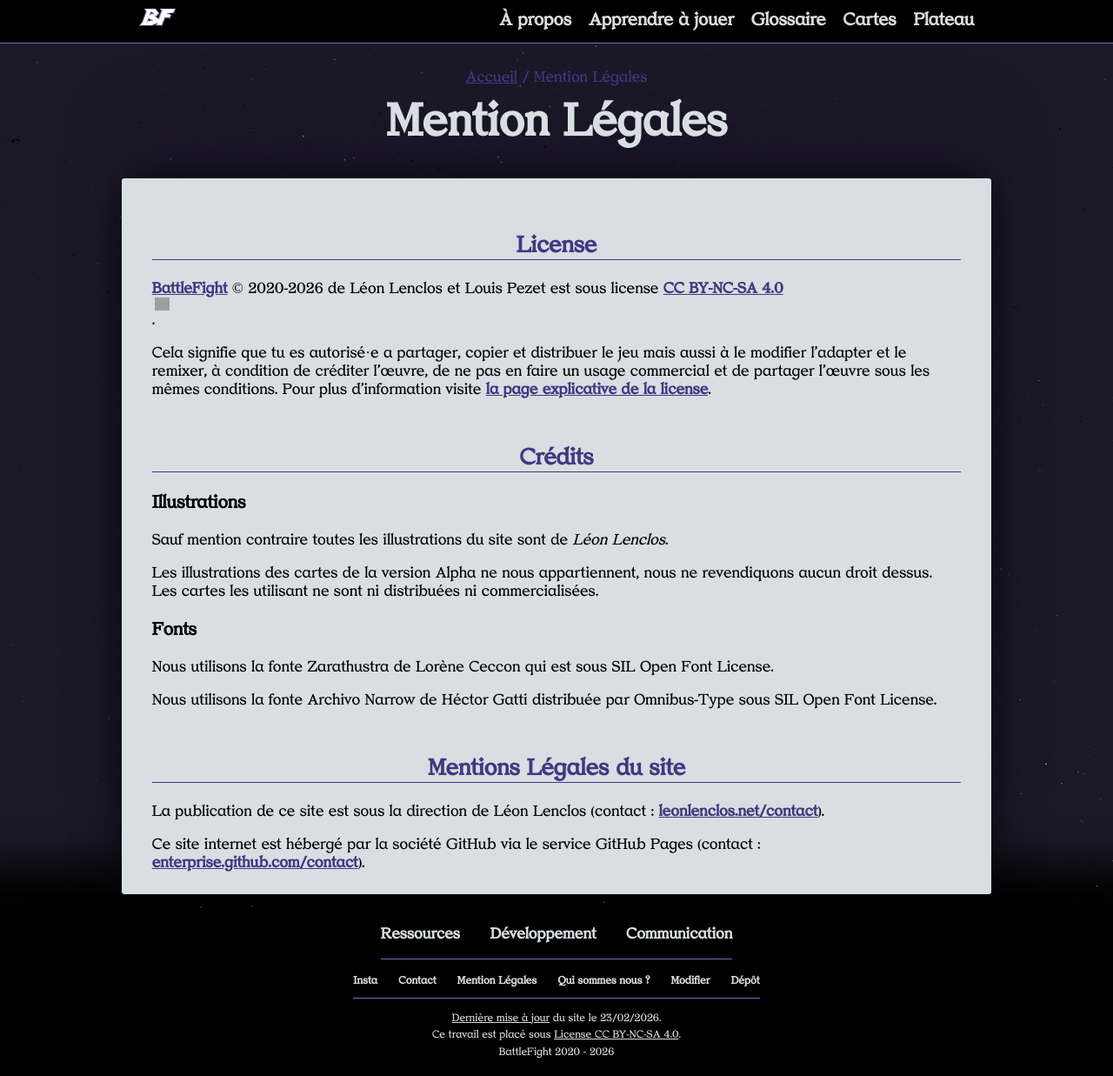
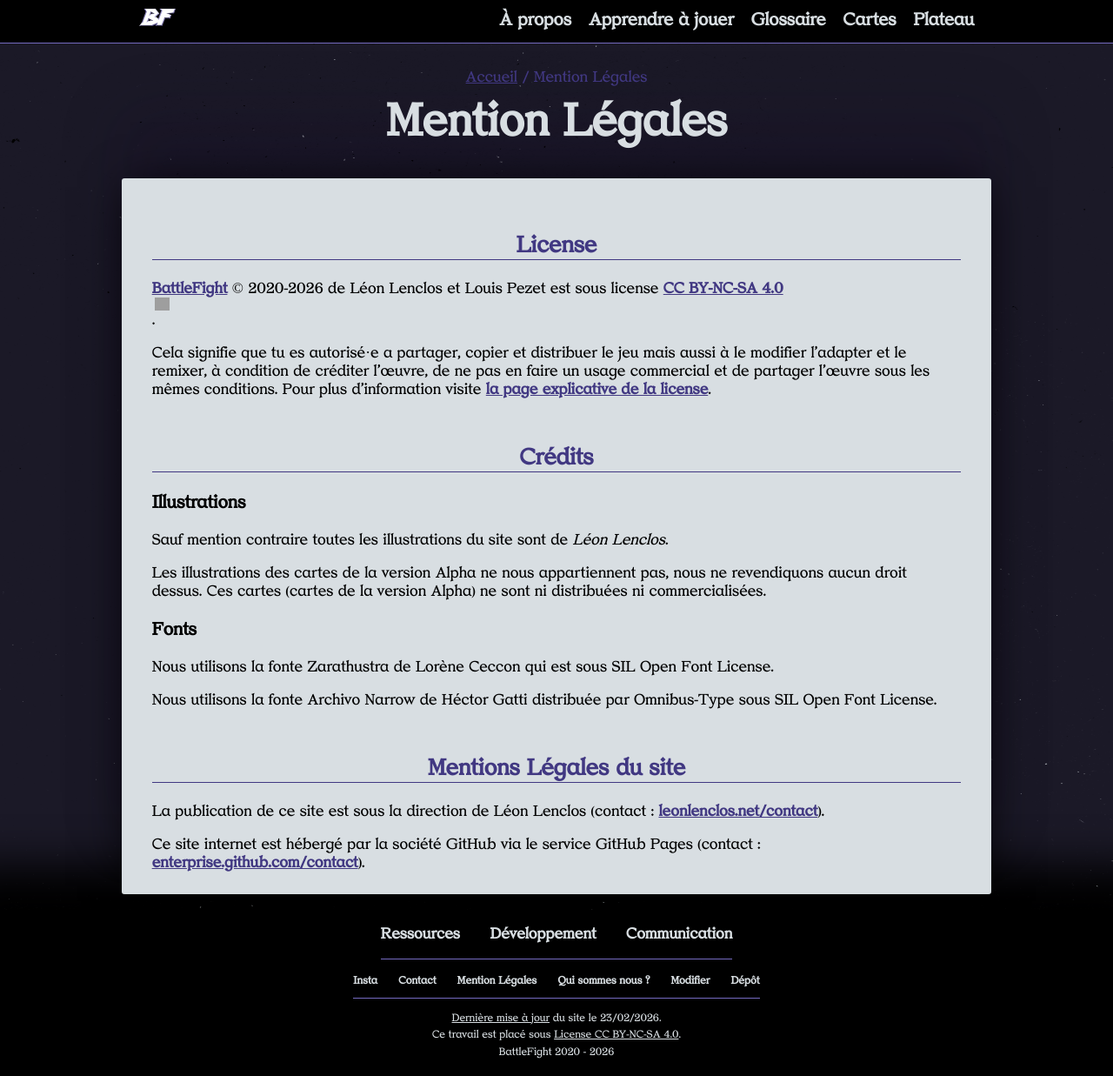
Before and after one commit to dracdrac/BATTLEFIGHT, a Jekyll site: the page built from infos/legal.md, in a window 1280 px wide and 1237 px high. Shown: the whole window at 87% size. Built offline with Jekyll 4.4.1, drawn with Linux system fonts in a browser that asks for light colours; our own code applies the rules of GitHub Pages for plain Markdown files; the repository's description, which GitHub fills in, is left out; grey boxes are pictures that could not be loaded.

Commit message:
Clarify ownership of Alpha version card illustrations

```diff
--- a/infos/legal.md
+++ b/infos/legal.md
@@ -15,7 +15,7 @@ Cela signifie que tu es autorisé·e a partager, copier et distribuer le jeu mai
 
 Sauf mention contraire toutes les illustrations du site sont de *Léon Lenclos*.
 
-Les illustrations des cartes de la version Alpha ne nous appartiennent, nous ne revendiquons aucun droit dessus. Les cartes les utilisant ne sont ni distribuées ni commercialisées.
+Les illustrations des cartes de la version Alpha ne nous appartiennent pas, nous ne revendiquons aucun droit dessus. Ces cartes (cartes de la version Alpha) ne sont ni distribuées ni commercialisées.
 
 ### Fonts
 
```
